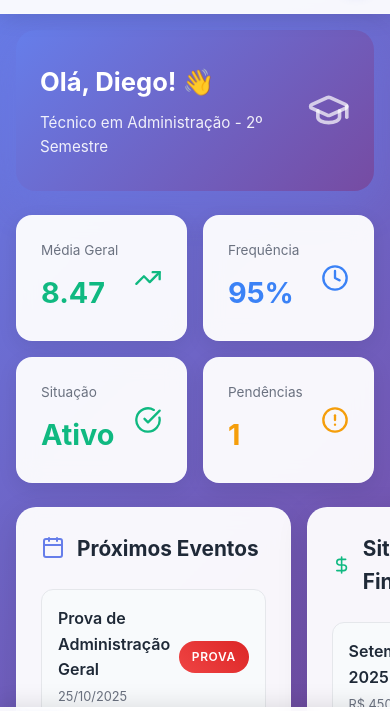
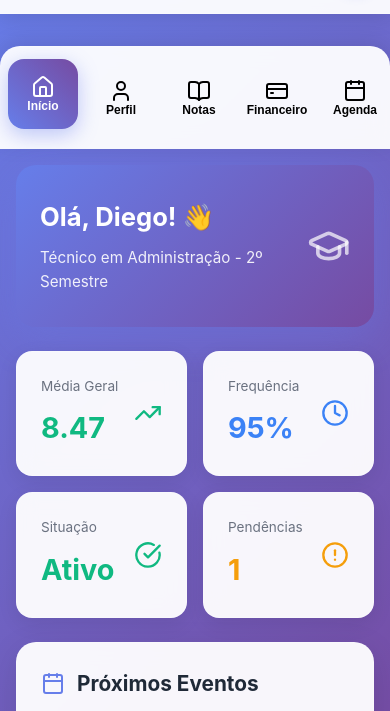
Before and after one commit to williann13-hub/diego, a plain HTML site: page index.html in a window 390 px wide. Shown: the part 68-779 px from the top of the page. Drawn offline with nearby package versions, Linux system fonts and the light colour scheme.

Commit message:
Update index.html

```diff
--- a/index.html
+++ b/index.html
@@ -17,7 +17,6 @@
             background: linear-gradient(135deg, #667eea 0%, #764ba2 100%);
             background-attachment: fixed;
             line-height: 1.6;
-            padding-bottom: 80px; /* Space for mobile nav */
         }
 
         /* Header Styles */
@@ -167,22 +166,19 @@
 
         /* Mobile Bottom Navigation */
         .mobile-nav {
-            position: fixed;
-            bottom: 0;
-            left: 0;
-            right: 0;
             background: rgba(255, 255, 255, 0.95);
             backdrop-filter: blur(10px);
             box-shadow: 0 -4px 20px rgba(0,0,0,0.1);
-            padding: 0.5rem;
-            z-index: 100;
+            padding: 1rem 0.5rem;
             border-top: 1px solid rgba(255,255,255,0.2);
+            border-radius: 20px 20px 0 0;
+            margin-top: 2rem;
         }
 
         .mobile-nav-content {
-            display: flex;
-            justify-content: space-around;
-            align-items: center;
+            display: grid;
+            grid-template-columns: repeat(7, 1fr);
+            gap: 0.5rem;
             max-width: 600px;
             margin: 0 auto;
         }
@@ -191,13 +187,15 @@
             display: flex;
             flex-direction: column;
             align-items: center;
-            padding: 0.5rem;
-            border-radius: 12px;
+            justify-content: center;
+            padding: 1rem 0.5rem;
+            border-radius: 16px;
             cursor: pointer;
             transition: all 0.3s ease;
-            min-width: 60px;
+            min-width: 70px;
             background: none;
             border: none;
+            text-align: center;
         }
 
         .nav-item:hover {
@@ -207,19 +205,20 @@
         .nav-item.active {
             background: linear-gradient(45deg, #667eea, #764ba2);
             color: white;
-            transform: translateY(-2px);
-            box-shadow: 0 4px 12px rgba(102, 126, 234, 0.3);
+            transform: translateY(-4px);
+            box-shadow: 0 6px 20px rgba(102, 126, 234, 0.4);
         }
 
         .nav-item i {
-            width: 20px;
-            height: 20px;
-            margin-bottom: 0.25rem;
+            width: 24px;
+            height: 24px;
+            margin-bottom: 0.5rem;
         }
 
         .nav-item span {
-            font-size: 0.7rem;
-            font-weight: 500;
+            font-size: 0.75rem;
+            font-weight: 600;
+            line-height: 1.2;
         }
 
         /* Content Area */
@@ -227,7 +226,6 @@
             padding: 1rem;
             max-width: 1200px;
             margin: 0 auto;
-            min-height: calc(100vh - 161px);
         }
 
         .content-section {
@@ -279,7 +277,7 @@
         }
 
         .grid-cols-2 {
-            grid-template-columns: repeat(2, 1fr);
+            grid-template-columns: 1fr;
         }
 
         .grid-cols-4 {
@@ -844,13 +842,13 @@
             .notes-summary .grid {
                 grid-template-columns: repeat(3, 1fr);
             }
+
+            .mobile-nav {
+                display: none;
+            }
         }
 
         @media (min-width: 1024px) {
-            body {
-                padding-bottom: 0;
-            }
-
             .mobile-nav {
                 display: none;
             }
@@ -1039,11 +1037,11 @@
                 <span>Agenda</span>
             </button>
             <button class="nav-item" onclick="showSection('biblioteca')">
-                <i data-lucide="library"></i>
+                <i data-lucide="book"></i>
                 <span>Biblioteca</span>
             </button>
             <button class="nav-item" onclick="showSection('suporte')">
-                <i data-lucide="headphones"></i>
+                <i data-lucide="help-circle"></i>
                 <span>Suporte</span>
             </button>
         </div>
```
